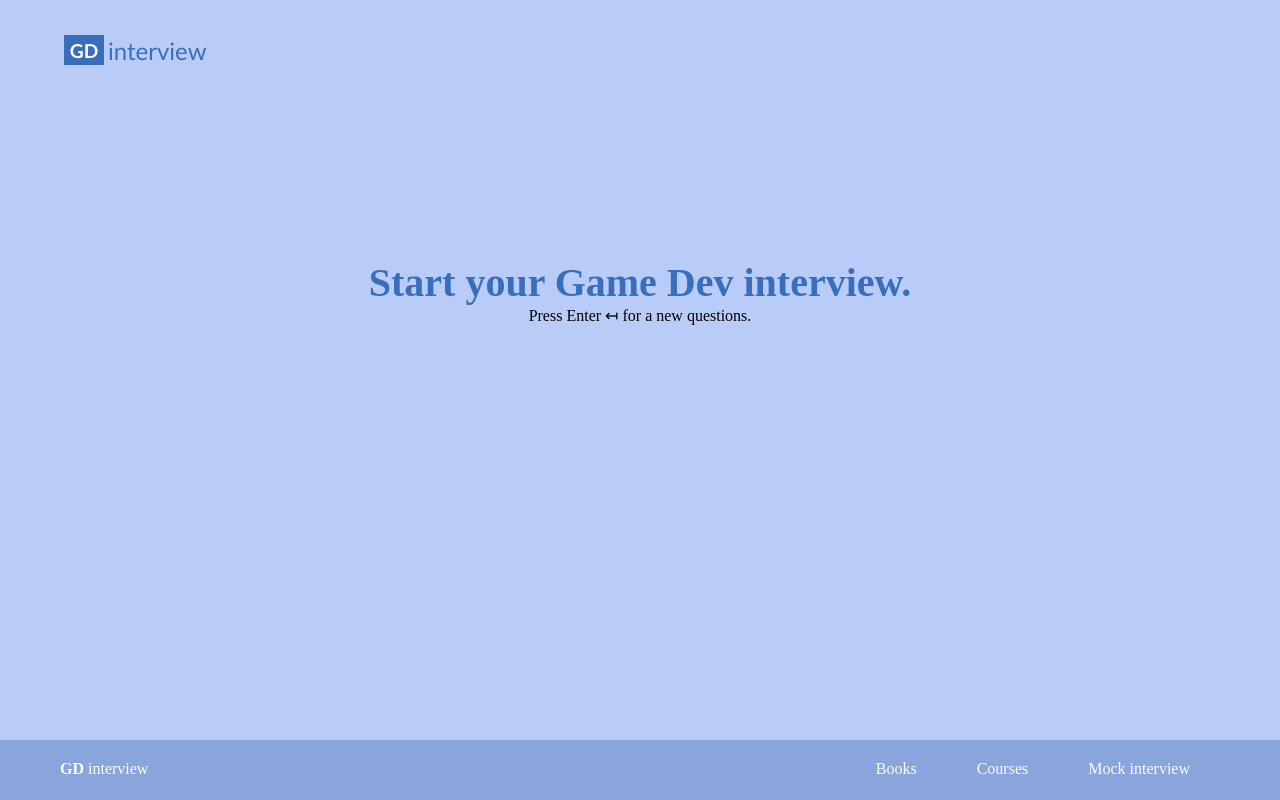
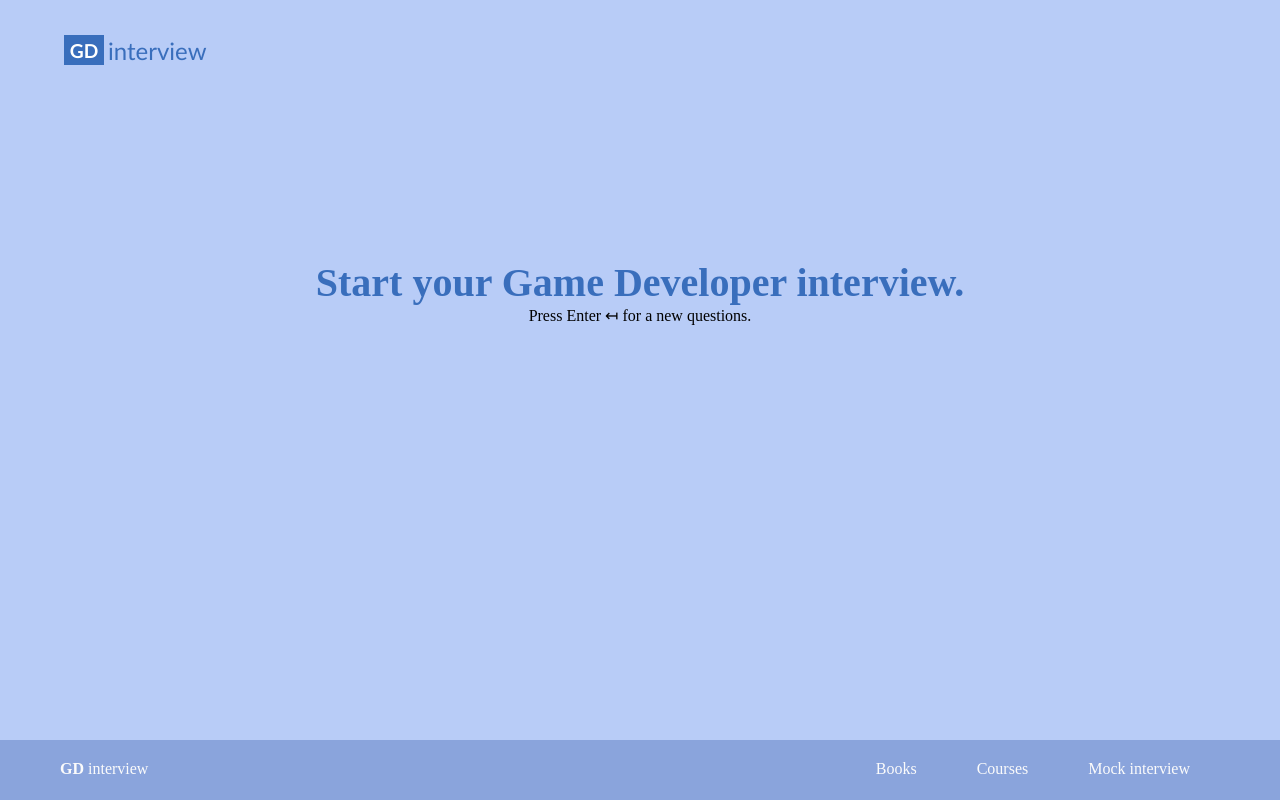
Before and after one commit to GDInterview/gdinterview.github.io, a website built with webpack: page index.html in a window 1280 px wide. Built offline with nearby package versions, Linux system fonts and the light colour scheme.

Commit message:
dev -> developer

```diff
--- a/index.html
+++ b/index.html
@@ -13,7 +13,7 @@
     </header>
     <main class="gdi-main">
         <div id="gdi-main-content" class="gdi-noselect">
-            <div class="gdi-initial-title">Start your Game Dev interview.</div>
+            <div class="gdi-initial-title">Start your Game Developer interview.</div>
             <div class="gdi-initial-sibtitle">Press Enter &LeftTeeArrow; for a new questions.</div>
         </div>
         <div id="gdi-main-content-spacer"></div>
```
